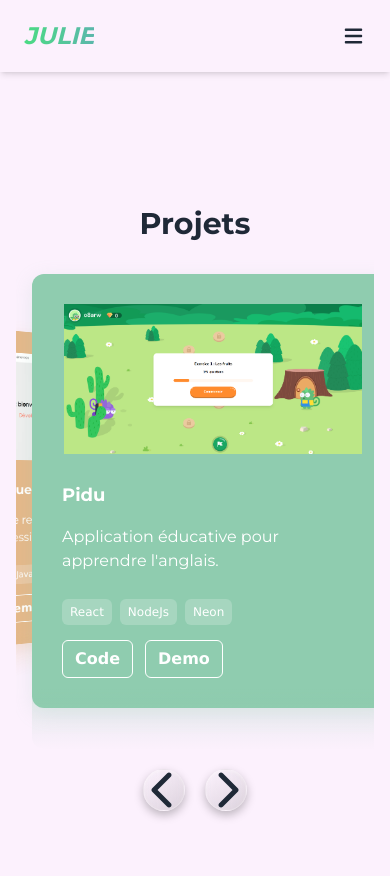
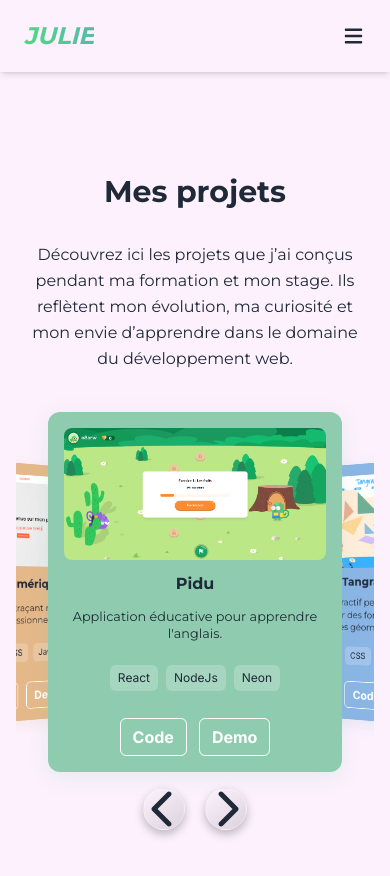
Before and after one commit to Julie-Charles16/portfolio, a React (Vite) app: page /projects in a window 390 px wide. Shown: the top 876 px of the page. Built offline with nearby package versions, Linux system fonts and the light colour scheme.

Commit message:
responsive slider

```diff
--- a/src/components/slider.tsx
+++ b/src/components/slider.tsx
@@ -80,7 +80,7 @@ function Slider({ activeSlide: initialSlide, data }: SliderProps) {
         ))}
       </div>
 
-      <div className="btns flex justify-center gap-5 mt-20">
+      <div className="btns flex justify-center gap-5 mt-4 sm:mt-6 lg:mt-10">
         <FontAwesomeIcon
           className={`btn w-10 h-10 flex justify-center items-center rounded-full transition-all
                 bg-white/20 dark:bg-black/20
--- a/src/data.tsx
+++ b/src/data.tsx
@@ -4,7 +4,7 @@ export default [
     bgColor: '#b8d6e5',
     image: '/img/monuments.png',
     title: 'Les monuments',
-    desc: 'Site interactif affichant des monuments français avec leur description et localisation sur une carte.',
+    desc: 'Site interactif présentant des monuments français sur une carte avec leur description.',
     tech: ['HTML', 'CSS', 'JavaScript'],
     github: 'https://github.com/2024-dwwm-bsm-p4/monuments.git',
     demo: 'https://2024-dwwm-bsm-p4.github.io/monuments-jch/',
--- a/src/pages/projects.tsx
+++ b/src/pages/projects.tsx
@@ -9,18 +9,22 @@ export default function Projects() {
   return (
     <StrictMode>
       <div
-        className="min-h-screen flex flex-col items-center justify-start px-4 sm:px-6 md:px-10 pt-24
-                      bg-[#fcf1fd] dark:bg-gray-900
-                      text-gray-800 dark:text-white"
+        className="flex flex-col items-center justify-start
+             px-4 sm:px-6 md:px-10 pt-16 sm:pt-20 md:pt-24
+             bg-[#fcf1fd] dark:bg-gray-900
+             text-gray-800 dark:text-white
+             min-h-[90vh] sm:min-h-screen"
       >
-        {/* Titre */}
         <Title
-          title="Projets"
+          title="Mes projets"
           tag="h1"
           className="text-3xl sm:text-4xl md:text-5xl lg:text-6xl font-bold text-center mb-8 sm:mb-12"
         />
+        <p className="text-center max-w-4xl mb-10 text-base sm:text-lg leading-relaxed">
+          Découvrez ici les projets que j’ai conçus pendant ma formation et mon stage. Ils reflètent
+          mon évolution, ma curiosité et mon envie d’apprendre dans le domaine du développement web.
+        </p>
 
-        {/* Slider */}
         <div className="w-full max-w-7xl">
           <Slider data={data} activeSlide={2} />
         </div>
--- a/src/styles/slider.css
+++ b/src/styles/slider.css
@@ -2,92 +2,35 @@
   position: relative;
   perspective: 1000px;
   transform-style: preserve-3d;
-  width: 362px;
-  height: 415px;
+  width: 90%;
+  max-width: 360px;
+  height: clamp(320px, 55vh, 440px); /* hauteur flexible */
   margin: 0 auto;
 }
 
 .slide {
-  width: 362px;
-  min-height: 415px;
+  width: 100%;
+  height: 100%;
   transition:
-    transform 500ms ease 0s,
-    opacity 500ms ease 0s,
-    visibility 500ms ease 0s;
+    transform 500ms ease,
+    opacity 500ms ease,
+    visibility 500ms ease;
   position: absolute;
   top: 0;
   border-radius: 12px;
   display: flex;
   justify-content: center;
   align-items: center;
+  overflow: hidden;
 }
 
-/* 3D reflection effect */
-.reflection {
-  position: absolute;
-  width: 100%;
-  height: 60px;
-  bottom: -60px;
-  border-radius: 12px;
-  transition:
-    transform 500ms ease 0s,
-    opacity 500ms ease 0s,
-    visibility 500ms ease 0s;
-}
-
-.sliderContent {
-  display: flex;
-  flex-direction: column;
-  color: white;
-  padding: 30px;
-  align-items: flex-start;
-  font-family:
-    'Lucida Sans', 'Lucida Sans Regular', 'Lucida Grande', 'Lucida Sans Unicode', Geneva, Verdana,
-    sans-serif;
-}
-
-.sliderContent h2 {
-  margin: 16px 0;
-  font-weight: bold;
-  font-size: large;
-}
-.sliderContent p {
-  margin: 0 0 16px 0;
-}
-
-/* body {
-  width: 100vw;
-  min-height: 100vh;
-  overflow: hidden;
-  background: #111;
-} */
-
-/* .center {
+/* Boutons de navigation */
+.btns {
+  margin-top: 2rem; /* espace par défaut */
   display: flex;
   justify-content: center;
   align-items: center;
-  flex-direction: column;
-  width: 100%;
-  height: 100vh;
-} */
-
-/* .btns {
-  padding-top: 100px;
-}
-
-.btns .btn {
-  cursor: pointer;
-}
-
-.btns .btn:last-child {
-  margin-left: 40px;
-} */
-.btns {
-  margin-top: 75px;
-  display: flex;
-  justify-content: center;
-  align-items: center;
-  gap: 20px; /* espace entre les deux boutons */
+  gap: 20px;
 }
 
 .btns .btn {
@@ -96,16 +39,13 @@
   display: flex;
   justify-content: center;
   align-items: center;
-
   border-radius: 50%;
-  background: linear-gradient(145deg, #ffffff20, #00000020); /* dégradé translucide */
-  backdrop-filter: blur(10px); /* effet verre dépoli */
-
+  background: linear-gradient(145deg, #ffffff20, #00000020);
+  backdrop-filter: blur(10px);
   border: 1px solid rgba(255, 255, 255, 0.25);
   box-shadow:
     0 4px 10px rgba(0, 0, 0, 0.25),
     inset 0 1px 2px rgba(255, 255, 255, 0.2);
-
   cursor: pointer;
   transition: all 0.3s ease;
 }
@@ -118,14 +58,39 @@
     inset 0 1px 3px rgba(255, 255, 255, 0.3);
 }
 
-/* normal css  */
-.projectImage {
+/* Contenu du slide */
+.sliderContent {
+  display: flex;
+  flex-direction: column;
+  align-items: center;
+  justify-content: space-between;
+  height: 100%;
+  padding: 1rem;
+  box-sizing: border-box;
+  text-align: center;
+  overflow: hidden;
+}
+
+.sliderContent img.projectImage {
   width: 100%;
-  max-height: 150px;
-  object-fit: contain;
-  /* border-radius: 8px; */
-  margin-bottom: 12px;
+  height: auto;
+  max-height: 180px;
+  object-fit: cover;
+  border-radius: 8px;
 }
+.sliderContent h2 {
+  font-weight: 700;
+  color: inherit;
+}
+
+.sliderContent p {
+  font-size: 0.9rem;
+  line-height: 1.4;
+  overflow: hidden;
+  text-overflow: ellipsis;
+  max-height: 4.5em;
+}
+
 .techStack {
   margin-top: 10px;
   display: flex;
@@ -160,3 +125,47 @@
   background: white;
   color: #111;
 }
+
+/* REFLEXION (désactivée sur mobile pour éviter débordement) */
+.reflection {
+  position: absolute;
+  width: 100%;
+  height: 60px;
+  bottom: -60px;
+  border-radius: 12px;
+  transition:
+    transform 500ms ease,
+    opacity 500ms ease,
+    visibility 500ms ease;
+}
+
+/* 📱 Petits écrans */
+@media (max-width: 700px) {
+  .slideC {
+    height: clamp(300px, 50vh, 400px);
+  }
+  .sliderContent p {
+    font-size: 0.85rem;
+  }
+  .btns {
+    margin-top: 1rem; /* espace réduit */
+  }
+  .reflection {
+    display: none;
+  }
+}
+
+@media (max-width: 400px) {
+  .slideC {
+    height: clamp(280px, 48vh, 360px);
+  }
+  .sliderContent h2 {
+    font-size: 1rem;
+  }
+  .sliderContent p {
+    font-size: 0.8rem;
+  }
+  .btns {
+    margin-top: 0.75rem; /* encore un peu moins */
+  }
+}
```
